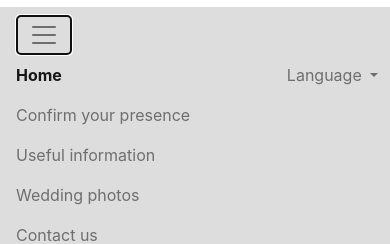
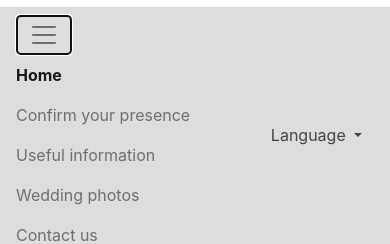
Before and after one commit to mihaelatimpu/WeddingWebsite, a website: page public/pages/home.html in a window 390 px wide. Both pictures are taken after a click on the button "Toggle navigation". Shown: the part 349-593 px from the top of the page. Drawn offline with nearby package versions, Linux system fonts and the light colour scheme.

```diff
--- a/public/css/styles.css
+++ b/public/css/styles.css
@@ -14,6 +14,15 @@
 	line-height: 23.8px;
 	margin: 0 0 10px 0;
 }
+
+a {
+	color: #444;
+}
+.dropdown-item.active {
+	background-color: #444;
+
+}
+
 div {
 	display: block;
 }
--- a/public/pages/home.html
+++ b/public/pages/home.html
@@ -35,8 +35,8 @@
 
 		<div class="collapse navbar-collapse" id="navbarSupportedContent">
 			<ul class="navbar-nav mr-auto">
-				<li class="nav-item active">
-					<a class="nav-link" href="home.html">Home <span class="sr-only">(current)</span></a>
+				<li class="nav-item">
+					<a class="nav-link active" href="home.html">Home <span class="sr-only">(current)</span></a>
 				</li>
 				<li class="nav-item">
 					<a class="nav-link" href="confirm.html">Confirm your presence</a>
@@ -50,16 +50,17 @@
 				<li class="nav-item">
 					<a class="nav-link" href="contact.html">Contact us</a>
 				</li>
-				<li class="nav-item dropdown">
-					<a class="nav-link dropdown-toggle" href="#" id="navbarDropdown" role="button" data-toggle="dropdown" aria-haspopup="true" aria-expanded="false">
+			</ul>
+		</div>
+		<div class="nav-item dropdown">
+			<a class="nav-link dropdown-toggle" href="#" id="languageDropdown" role="button" data-toggle="dropdown" aria-haspopup="true" aria-expanded="false">
 				Language
 			</a>
-					<div class="dropdown-menu" aria-labelledby="navbarDropdown" id="language">
+			<div class="dropdown-menu" aria-labelledby="languageDropdown" id="language">
 				<a class="dropdown-item" href="#">English</a>
 				<a class="dropdown-item" href="#">Romanian</a>
 				<a class="dropdown-item" href="#">French</a>
-					</li>
-				</ul>
+			</div>
 		</div>
 	</nav>
 
@@ -68,5 +69,6 @@
 	</div>
 
 	<script type="text/javascript" src="../js/timer.js"></script>
+	<script type="text/javascript" src="../js/translate.js"></script>
 </body>
 </html>
```
Also changed, not shown: public/pages/confirm.html (+7 -5 lines), public/pages/contact.html (+9 -7 lines), public/pages/information.html (+9 -7 lines), public/pages/photos.html (+7 -5 lines), public/pages/header.html (deleted). Lines whose indentation alone changed are shown as unchanged.
